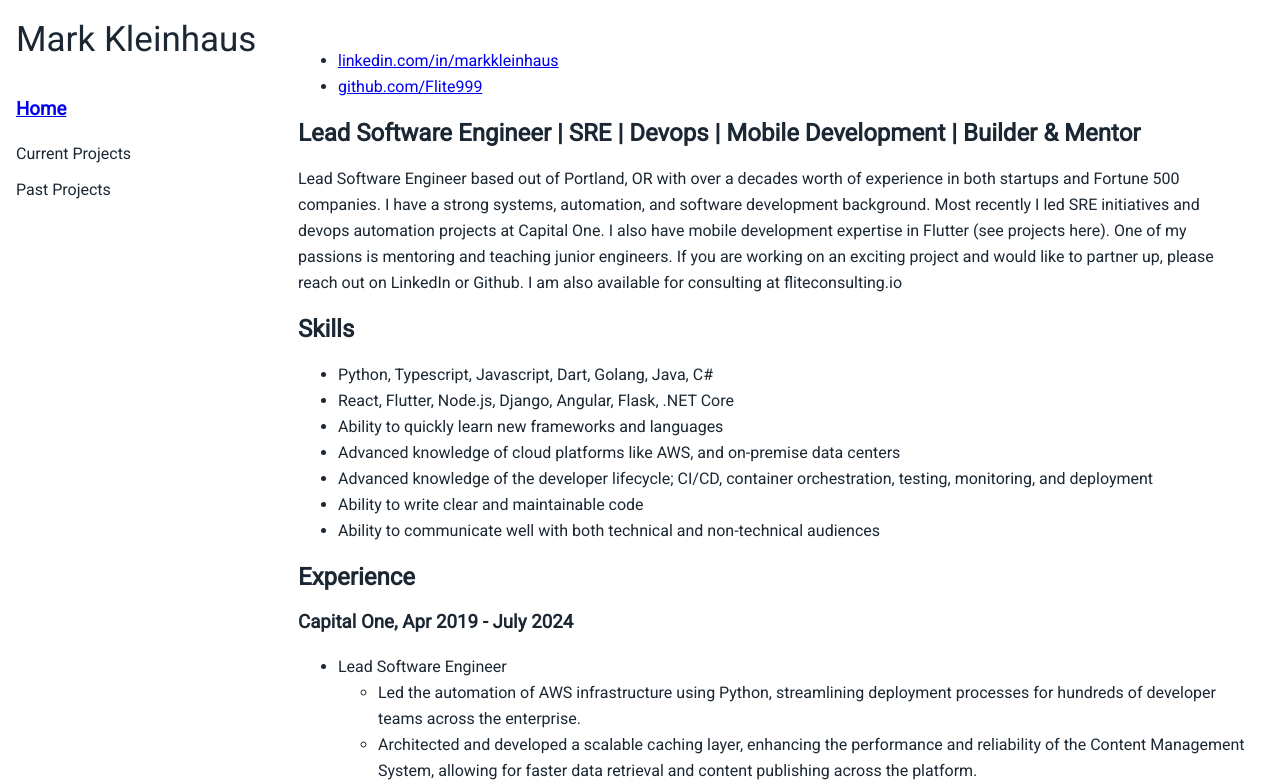
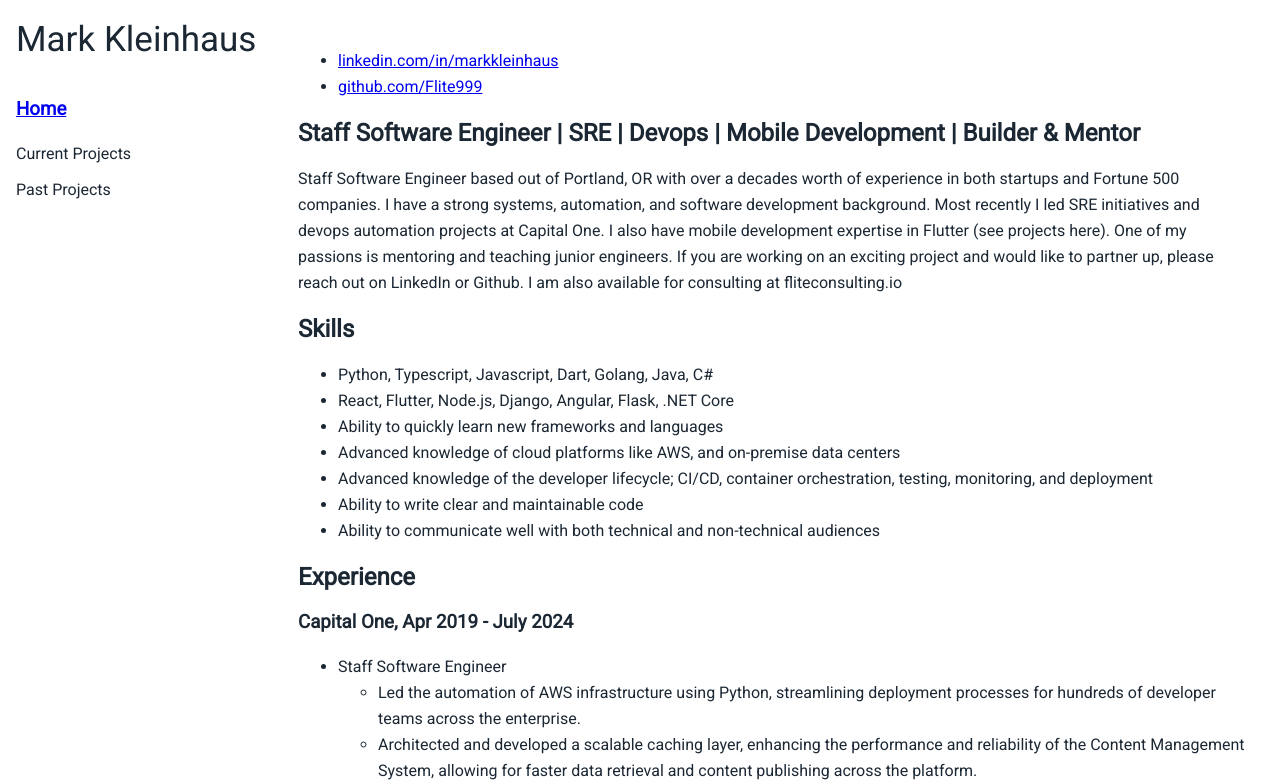
Before and after one commit to Flite999/markkleinhaus, a Django app: page / in a window 1280 px wide. Shown: the top 784 px of the page. Run offline with Django 3.2, Linux system fonts and the light colour scheme.

Commit message:
update title

```diff
--- a/blogapp/templates/home.html
+++ b/blogapp/templates/home.html
@@ -9,8 +9,8 @@
         <li><a href="https://www.linkedin.com/in/markkleinhaus/" target="_blank">linkedin.com/in/markkleinhaus</a></li>
         <li><a href="https://github.com/Flite999" target="_blank">github.com/Flite999</a></li>
     </ul>
-    <h2>Lead Software Engineer | SRE | Devops | Mobile Development | Builder & Mentor</h2>
-    <p> Lead Software Engineer based out of Portland, OR with over a decades worth of experience in both startups and Fortune 500 companies. I have a strong systems, automation, and software development background. Most recently I led SRE initiatives and devops automation projects at Capital One. I also have mobile development expertise in Flutter (see projects here). One of my passions is mentoring and teaching junior engineers. If you are working on an exciting project and would like to partner up, please reach out on LinkedIn or Github. I am also available for consulting at fliteconsulting.io</p>
+    <h2>Staff Software Engineer | SRE | Devops | Mobile Development | Builder & Mentor</h2>
+    <p> Staff Software Engineer based out of Portland, OR with over a decades worth of experience in both startups and Fortune 500 companies. I have a strong systems, automation, and software development background. Most recently I led SRE initiatives and devops automation projects at Capital One. I also have mobile development expertise in Flutter (see projects here). One of my passions is mentoring and teaching junior engineers. If you are working on an exciting project and would like to partner up, please reach out on LinkedIn or Github. I am also available for consulting at fliteconsulting.io</p>
     <h2> Skills </h2>
     <ul>
        <li> Python, Typescript, Javascript, Dart, Golang, Java, C# </li>
@@ -24,7 +24,7 @@
     <h2> Experience </h2>
     <h3> Capital One, Apr 2019  - July 2024 </h3>
     <ul>
-        <li> Lead Software Engineer </li>
+        <li> Staff Software Engineer </li>
         <ul>
             <li> Led the automation of AWS infrastructure using Python, streamlining deployment processes for hundreds of developer teams across the enterprise.
             </li>
```
